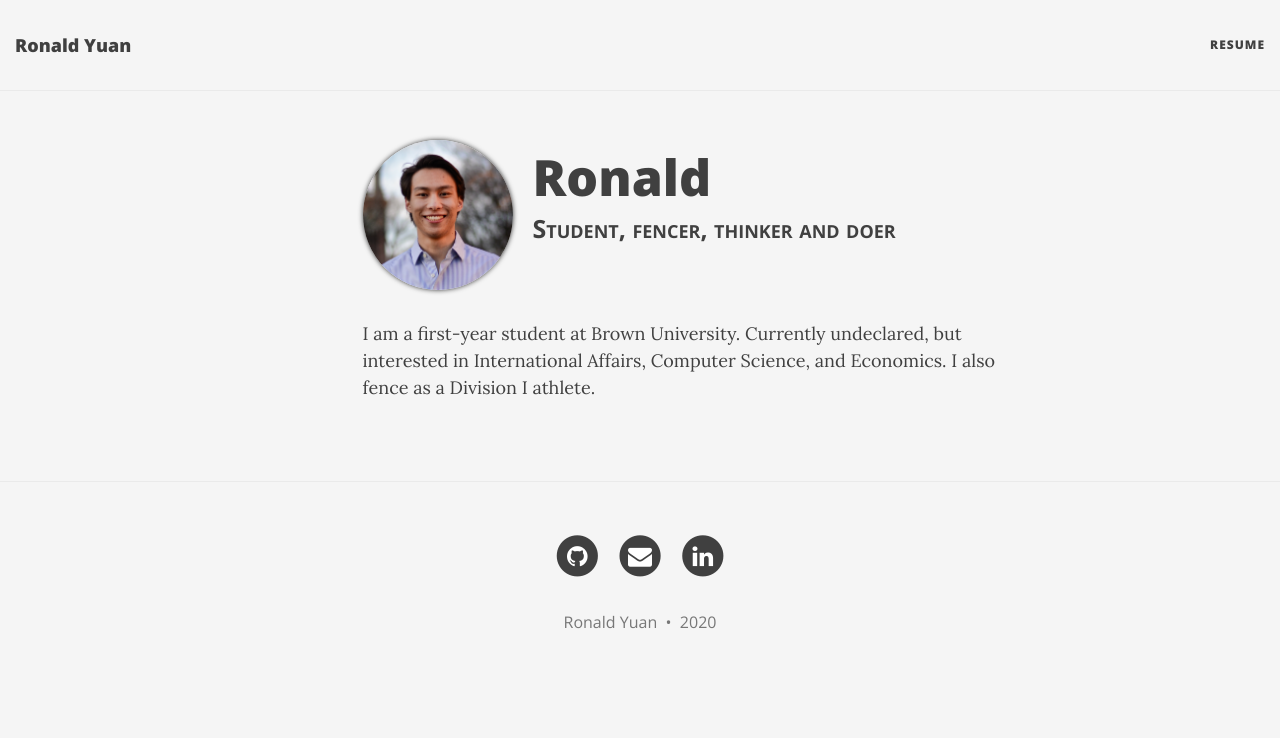
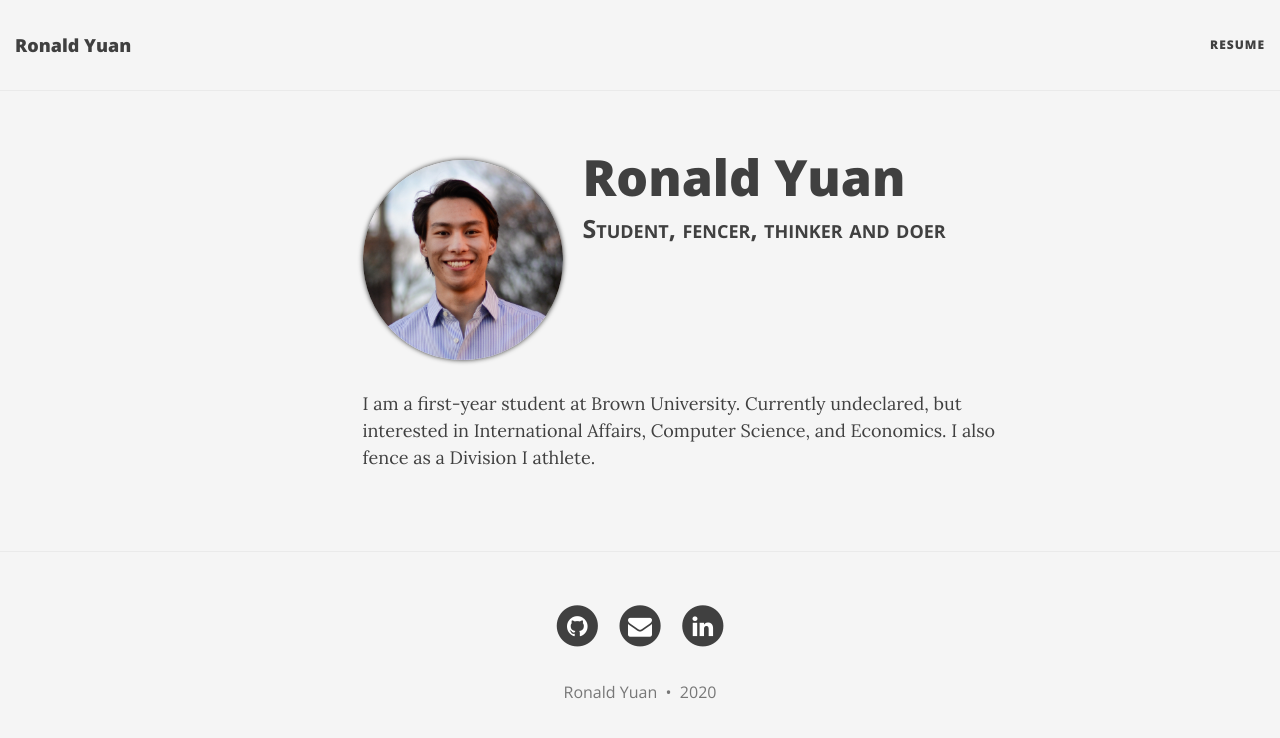
Before and after one commit to ronaldyuan/ronaldyuan.github.io, a Jekyll site: the page built from index.html, in a window 1280 px wide. Shown: the top 738 px of the page. Built offline with Jekyll 4.4.1, drawn with Linux system fonts in a browser that asks for light colours; nearby versions of some CDN libraries; the list of posts is cut into pages by our own code.

Commit message:
avatar+title changes

```diff
--- a/css/customcss.css
+++ b/css/customcss.css
@@ -37,7 +37,7 @@
 
 /* Avatar pic */
 .index-page .avatar-img {
-    width: 150px;
+    width: 200px;
     box-shadow: 0 0 8px rgba(0, 0, 0, .8);
     -webkit-box-shadow: 0 0 5px rgba(0, 0, 0, .8);
     -moz-box-shadow: 0 0 8px rgba(0, 0, 0, .8);
@@ -62,7 +62,7 @@
     }
 
     .index-page .avatar-img {
-        margin-top: 10px;
+        margin-top: 30px;
     }
 
 
--- a/index.html
+++ b/index.html
@@ -12,7 +12,7 @@ css: "/css/customcss.css"
         <div class="row">
             <div class="col-lg-7 col-lg-offset-3 col-md-10 col-md-offset-1">
                 <img class="avatar-img" src="/img/avatar-icon.png" />
-                <h1>Ronald</h1>
+                <h1>Ronald Yuan</h1>
                 <h2>Student, fencer, thinker and doer</h2>
             </div>
         </div>
```
